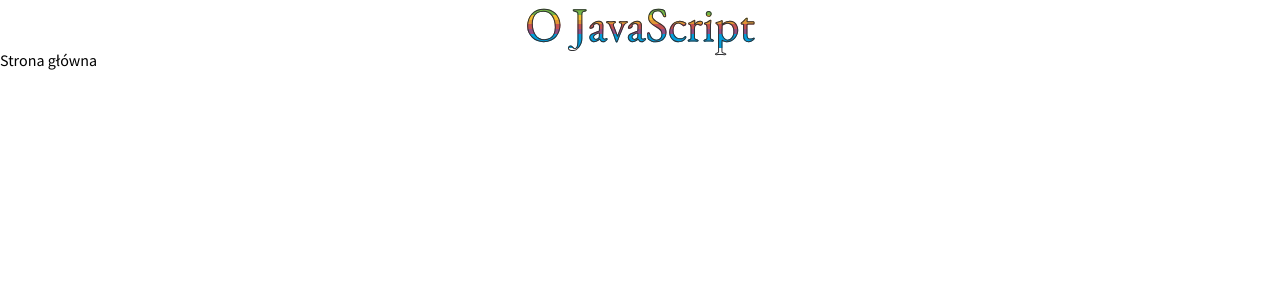
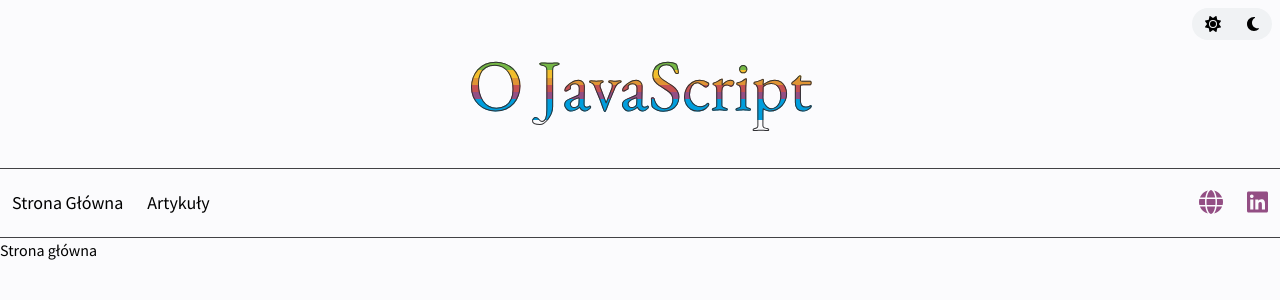
Before and after one commit to MobbySchiller/blog, a React (Vite) app: page / in a window 1280 px wide. Shown: the top 300 px of the page. Built offline with nearby package versions, Linux system fonts and the light colour scheme.

Commit message:
Feat: complete Header with Nav

```diff
--- a/package.json
+++ b/package.json
@@ -10,6 +10,7 @@
   },
   "dependencies": {
     "@fortawesome/fontawesome-svg-core": "^6.2.1",
+    "@fortawesome/free-brands-svg-icons": "^6.2.1",
     "@fortawesome/free-solid-svg-icons": "^6.2.1",
     "@fortawesome/react-fontawesome": "^0.2.0",
     "@reduxjs/toolkit": "^1.9.1",
--- a/src/App.jsx
+++ b/src/App.jsx
@@ -4,7 +4,7 @@ import Main from './components/Main'
 const App = () => {
 
   return (
-    <div className='w-full min-h-screen font-main'>
+    <div className='w-full min-h-screen bg-light-background font-main'>
       <div className='container mx-auto'>
         <Header />
         <Main />
--- a/src/components/Hamburger.jsx
+++ b/src/components/Hamburger.jsx
@@ -10,7 +10,7 @@ const Hamburger = () => {
 
     return (
         <div
-            className='flex justify-center items-center absolute top-3 left-3 text-2xl text-light-primary-text sm:invisible'
+            className='flex justify-center items-center absolute top-5 left-3 text-2xl text-light-primary-text sm:invisible'
             style={{
                 width: '24px',
                 height: '21px'
--- a/src/components/Header.jsx
+++ b/src/components/Header.jsx
@@ -1,12 +1,18 @@
 import Hamburger from './Hamburger'
 import Logo from './Logo'
+import Nav from './Nav'
+import ThemeSwitcher from './ThemeSwitcher'
 
 
 const Header = () => {
     return (
-        <header>
+        <header className='flex flex-col justify-center items-center relative h-16 sm:h-fit'>
             <Hamburger />
             <Logo />
+            <Nav />
+            <div className='absolute top-2 right-2 hidden sm:block'>
+                <ThemeSwitcher />
+            </div>
         </header>
     )
 }
--- a/src/components/Logo.jsx
+++ b/src/components/Logo.jsx
@@ -1,14 +1,15 @@
 const Logo = () => {
     return (
         <h1
-            className="text-5xl text-center font-title"
+            className="text-5xl sm:text-6xl lg:text-7xl text-center font-title sm:my-12"
             style={{
                 backgroundImage: 'linear-gradient(to bottom, #75B845 31%, #F2BE2D 31%, #F2BE2D 41%, #E09434 41%, #E09434 51%, #C55152 51%, #C55152 61%, #934E84 61%, #934E84 71%, #009EDD 71%)',
                 color: 'transparent',
                 WebkitBackgroundClip: 'text',
                 WebkitTextStroke: '1px #313134'
             }}
-        > O JavaScript</h1 >
+        > O JavaScript
+        </h1 >
     )
 }
 
--- /dev/null
+++ b/src/components/Nav.jsx
@@ -0,0 +1,40 @@
+import { NavLink } from "react-router-dom"
+import { useSelector } from 'react-redux'
+import ThemeSwitcher from "./ThemeSwitcher"
+import SocialsRef from "./SocialsRef"
+
+const Nav = () => {
+    const isActive = useSelector((state) => state.hamburger.navIsActive)
+
+    const pages = [
+        { id: 1, name: 'Strona Główna', path: '/' },
+        { id: 2, name: 'Artykuły', path: '/articles' }
+    ]
+
+    const links = pages.map(page => (
+        <li
+            key={page.id}
+            className='py-3 text-lg sm:mx-3'
+        >
+            <NavLink to={page.path}>{page.name}</NavLink>
+        </li>
+    ))
+
+    return (
+        <nav
+            className={`absolute sm:static sm:flex justify-between items-center bg-light-background w-full py-2 border-y border-light-gray`}
+            style={{ top: `${isActive ? '64px' : '-200px'}` }}>
+            <ul className='flex flex-col items-center sm:flex-row mb-4 sm:mb-0'>
+                {links}
+            </ul>
+            <div className='sm:hidden'>
+                <ThemeSwitcher />
+            </div>
+            <div className='hidden sm:block'>
+                <SocialsRef />
+            </div>
+        </nav>
+    )
+}
+
+export default Nav
--- /dev/null
+++ b/src/components/SocialsRef.jsx
@@ -0,0 +1,18 @@
+import { FontAwesomeIcon } from '@fortawesome/react-fontawesome'
+import { faLinkedin } from '@fortawesome/free-brands-svg-icons'
+import { faGlobe } from '@fortawesome/free-solid-svg-icons'
+
+const SocialsRef = () => {
+    return (
+        <div className='text-2xl text-light-ref-icons dark:text-dark-ref-icons'>
+            <a href='https://kburzynski.com/' className='sm:mx-3'>
+                <FontAwesomeIcon icon={faGlobe} />
+            </a>
+            <a href='https://www.linkedin.com/in/krzysztof-burzy%C5%84ski-86bb79190/' className='sm:mx-3'>
+                <FontAwesomeIcon icon={faLinkedin} />
+            </a>
+        </div>
+    )
+}
+
+export default SocialsRef
--- /dev/null
+++ b/src/components/ThemeSwitcher.jsx
@@ -0,0 +1,14 @@
+import { FontAwesomeIcon } from '@fortawesome/react-fontawesome'
+import { faMoon } from '@fortawesome/free-solid-svg-icons'
+import { faSun } from '@fortawesome/free-solid-svg-icons'
+
+const ThemeSwitcher = () => {
+    return (
+        <div className='flex justify-around items-center w-20 h-8 mx-auto rounded-3xl bg-light-elements'>
+            <FontAwesomeIcon icon={faSun} />
+            <FontAwesomeIcon icon={faMoon} />
+        </div>
+    )
+}
+
+export default ThemeSwitcher
--- a/tailwind.config.cjs
+++ b/tailwind.config.cjs
@@ -12,11 +12,14 @@ module.exports = {
       'light-secondary-text': '#313134',
       'light-gray': '#424245',
       'light-elements': '#F0F2F4',
+      'light-ref-icons': '#934E84',
       'dark-background': '#151F2C',
       'dark-primary-text': '#FDFDFD',
       'dark-secondary-text': '#C5CBD3',
       'dark-gray': '202023',
-      'dark-elements': '#424B57'
+      'dark-elements': '#424B57',
+      'dark-ref-icons': '#F2BE2D',
+      'test': 'red'
     },
     fontFamily: {
       main: ['Source Sans Pro', 'sans-serif'],
```
Also changed, not shown: 1 other file (tests, documents, lock files or other folders).
